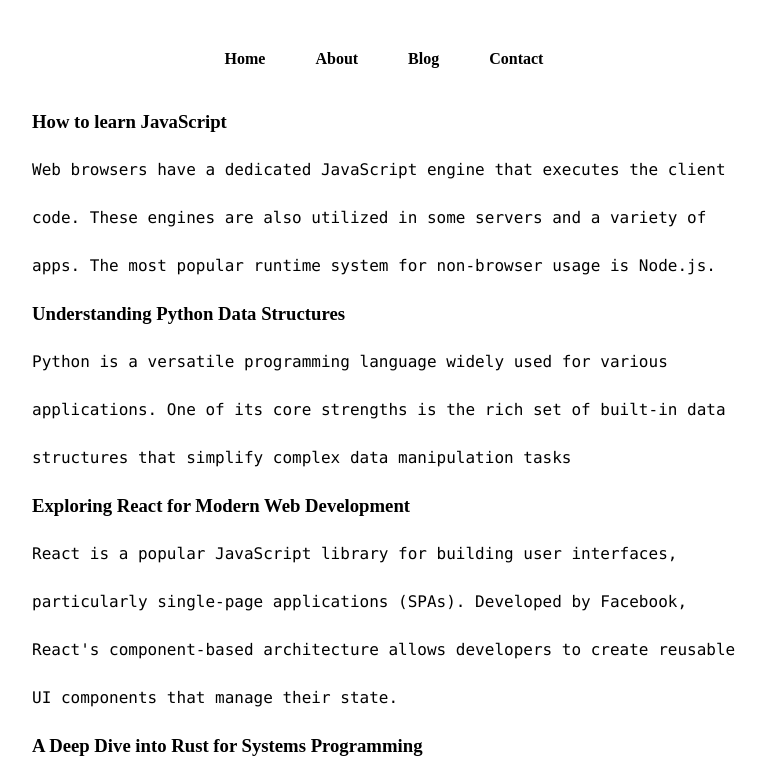
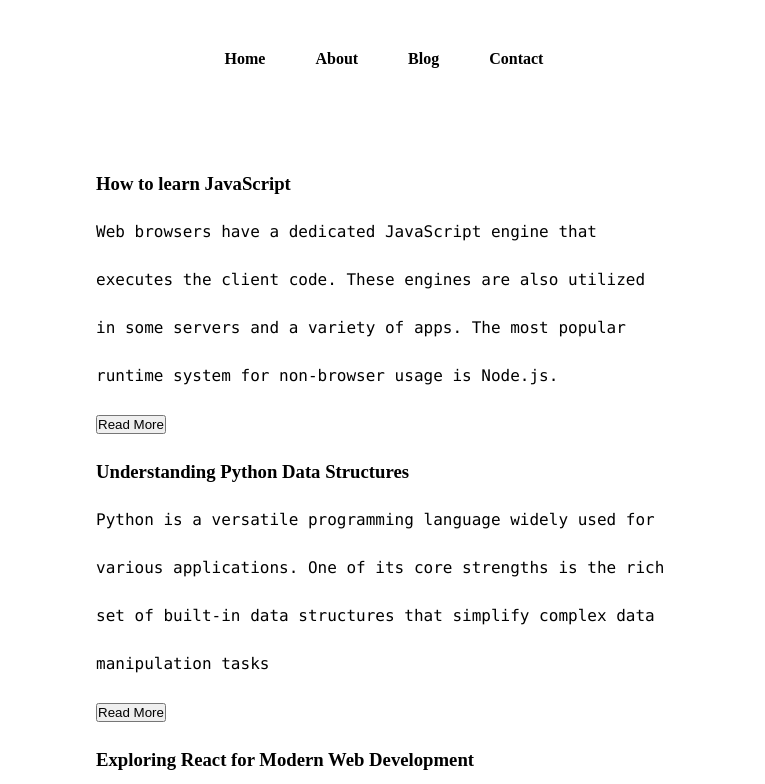
Before and after one commit to aryanraj13/Cyber-Scoop-Blog, a Next.js app: page /blog in a window 1280 px wide. Shown: the top 784 px of the page, without its empty margins (256-1021 px from the left). Built offline with nearby package versions, Linux system fonts and the light colour scheme.

Commit message:
Fixed Console

```diff
--- a/contactdata/1.json
+++ /dev/null
@@ -1 +0,0 @@
-{"phone":"3134151932","name":"sami","email":"sami@gmail.com","desc":"gad"}
--- a/package.json
+++ b/package.json
@@ -7,11 +7,12 @@
     "build": "next build",
     "start": "next start",
     "lint": "next lint",
-    "export":"next build && next export"
+    "export": "next build && next export"
   },
   "dependencies": {
+    "next": "14.2.4",
     "react": "^18",
     "react-dom": "^18",
-    "next": "14.2.4"
+    "react-infinite-scroll-component": "^6.1.0"
   }
 }
--- a/pages/blog.js
+++ b/pages/blog.js
@@ -1,41 +1,65 @@
-import React, { useState } from 'react'
+import React, { useEffect, useState } from 'react';
 import styles from '../styles/Blog.module.css'
-import Link from 'next/link'
+import Link from 'next/link';
+import * as fs from 'fs';
+import InfiniteScroll from 'react-infinite-scroll-component';
 
-//Step 1 : Collect all files from blogdata directory
-//step2 : Iterate through them and display them
+// Step 1: Collect all the files from blogdata directory
+// Step 2: Iterate through the and Display them
 
 const Blog = (props) => {
+  const [blogs, setBlogs] = useState(props.allBlogs);
+  const [count, setCount] = useState(2)
 
-  const [blogs,setBlogs]=useState(props.allBlogs);
-  // useEffect(()=>{
-  //   fetch('http://localhost:3000/api/blogs').then((a)=>{
-  //     return a.json();})
-  //     .then((parsed)=>{
-  //       setBlogs(parsed)
-  //   })
-  // },[])
-  return (
-    <div className={`${styles.main} ${styles.container}`}>
-      {blogs.map((blogitem)=>{
-        return <div key ={blogitem.slug} className={styles.blogItem}>
+  const fetchData = async () => {
+    let d = await fetch(`http://localhost:3000/api/blogs/?count=${count + 2}`)
+    setCount(count + 2)
+    let data = await d.json()
+    setBlogs(data)
+  };
+
+  return <div className={styles.container}>
+    <main className={styles.main}>
+      <InfiniteScroll
+        dataLength={blogs.length} //This is important field to render the next data
+        next={fetchData}
+        hasMore={props.allCount !== blogs.length}
+        loader={<h4>Loading...</h4>}
+        endMessage={
+          <p style={{ textAlign: 'center' }}>
+            <b>Yay! You have seen it all</b>
+          </p>
+        }
+      ><div className={`${styles.main} ${styles.container}`}>
+        {blogs.map((blogitem) => {
+          return <div key={blogitem.slug} className={styles.blogItem}>
             <Link href={`/blogpost/${blogitem.slug}`}>
             <h3>{blogitem.title}</h3></Link>
             <p className={styles.description}>{blogitem.metadesc.substr(0,300)}</p>
+            <Link href={`/blogpost/${blogitem.slug}`}><button className={styles.btn}>Read More</button></Link>
           </div>
         })}
         </div>
-  )
+      </InfiniteScroll>
+    </main>
+  </div>
+};
+
+
+export async function getStaticProps(context) {
+  let data = await fs.promises.readdir("blogdata");
+  let allCount = data.length;
+  let myfile;
+  let allBlogs = [];
+  for (let index = 0; index < 2; index++) {
+    const item = data[index];
+    myfile = await fs.promises.readFile(('blogdata/' + item), 'utf-8')
+    allBlogs.push(JSON.parse(myfile))
   }
 
-export async function getServerSideProps(context) {
-  let data = await fetch('http://localhost:3000/api/blogs')
-  let allBlogs=await data.json()
-
   return {
-    props: { allBlogs },
+    props: { allBlogs, allCount }, // will be passed to the page component as props
   }
 }
 
-
-export default Blog
+export default Blog;
--- a/styles/Blog.module.css
+++ b/styles/Blog.module.css
@@ -14,7 +14,7 @@
   }
 
   .container{
-    padding:0 18rem;
+    padding:0 10rem;
     margin-top: 30px;
   }
 
```
Also changed, not shown: pages/blogpost/[slug].js (+31 -28 lines), 2 other files (tests, documents, lock files or other folders). Lines whose indentation alone changed are shown as unchanged.
